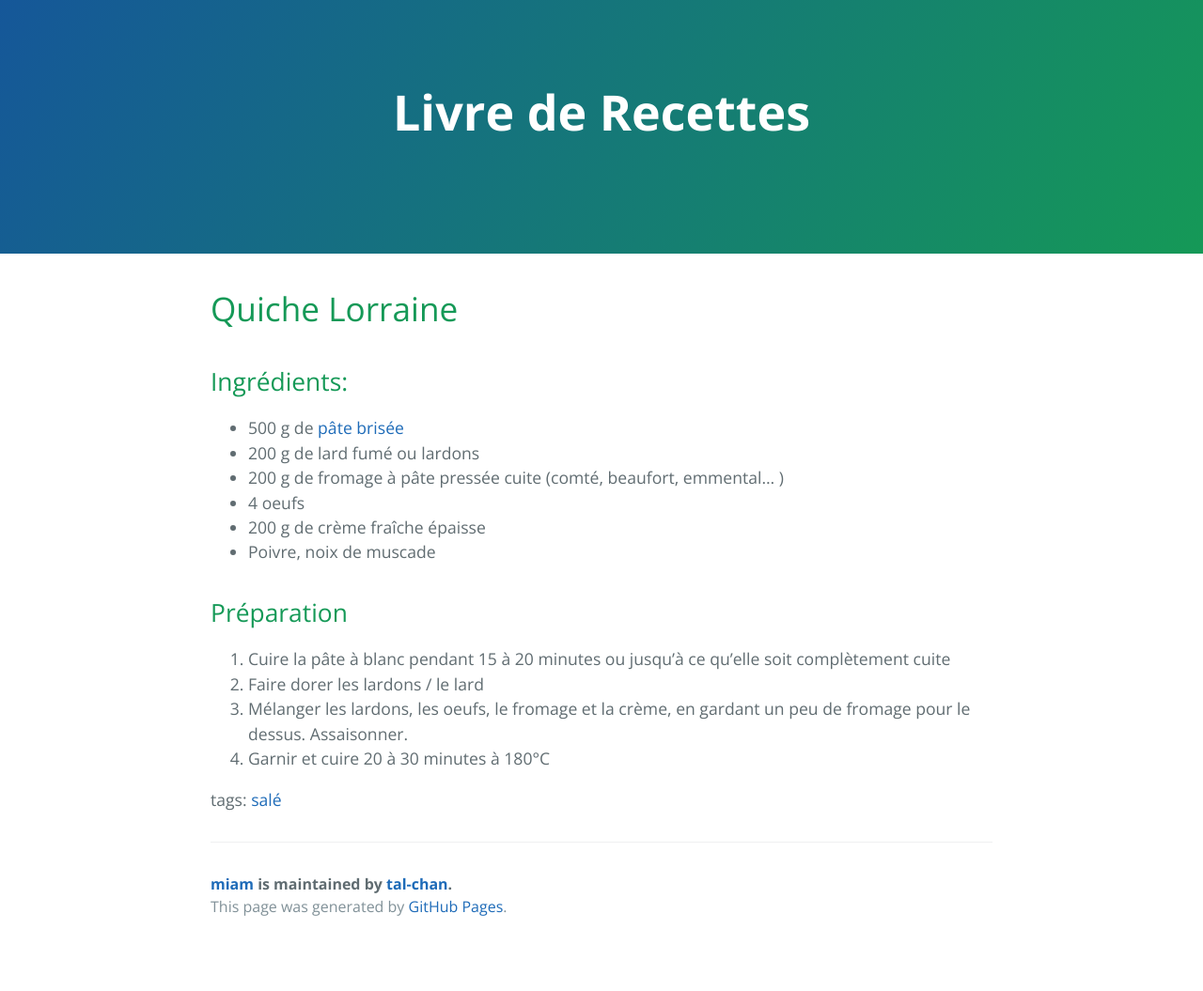
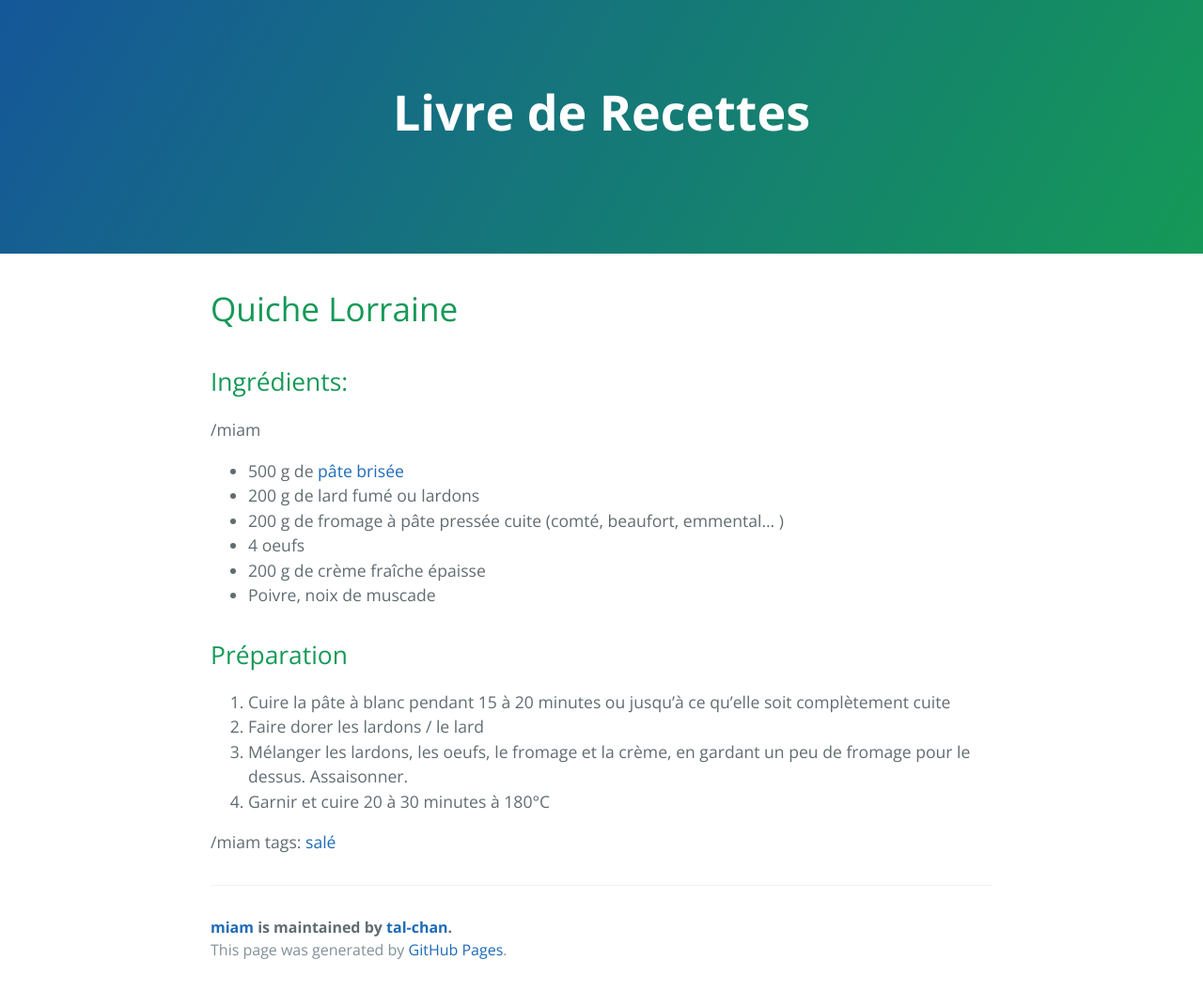
Before and after one commit to tal-chan/miam, a Jekyll site: the page built from _posts/2019-05-10-quiche-lorraine.md, in a window 1280 px wide. Shown: the whole page at 94% size. Built offline with Jekyll 4.4.1, drawn with Linux system fonts in a browser that asks for light colours; the repository's description, which GitHub fills in, is left out; before the commit the page ends 1009 px from its top, so only the background shows below that.

Commit message:
test: checking baseurl behaviour

```diff
--- a/_layouts/post.html
+++ b/_layouts/post.html
@@ -6,12 +6,14 @@ layout: default
 
 {{content}}
 
+{{site.baseurl}}
+
 tags:
 {%- assign tags = page.tags -%}
 {%- assign last = tags.size | minus: 1 -%}
 {%- for i in (0..last) -%}
 {% assign tag = tags[i] %}
-<a href="/{{site.baseurl}}tags.html#{{tag}}">{{tag}}</a>
+<a href="{{site.baseurl}}/tags.html#{{tag}}">{{tag}}</a>
 {%- if i!=last -%}
 ,
 {%- endif -%}
--- a/_posts/2019-05-10-quiche-lorraine.md
+++ b/_posts/2019-05-10-quiche-lorraine.md
@@ -5,6 +5,7 @@ tags: [salé]
 ---
 
 ## Ingrédients:
+{{site.baseurl}}
 * 500 g de [pâte brisée]({{ site.baseurl }}{% post_url 2019-05-10-pate-brisee %})
 * 200 g de lard fumé ou lardons
 * 200 g de fromage à pâte pressée cuite (comté, beaufort, emmental... )
```
